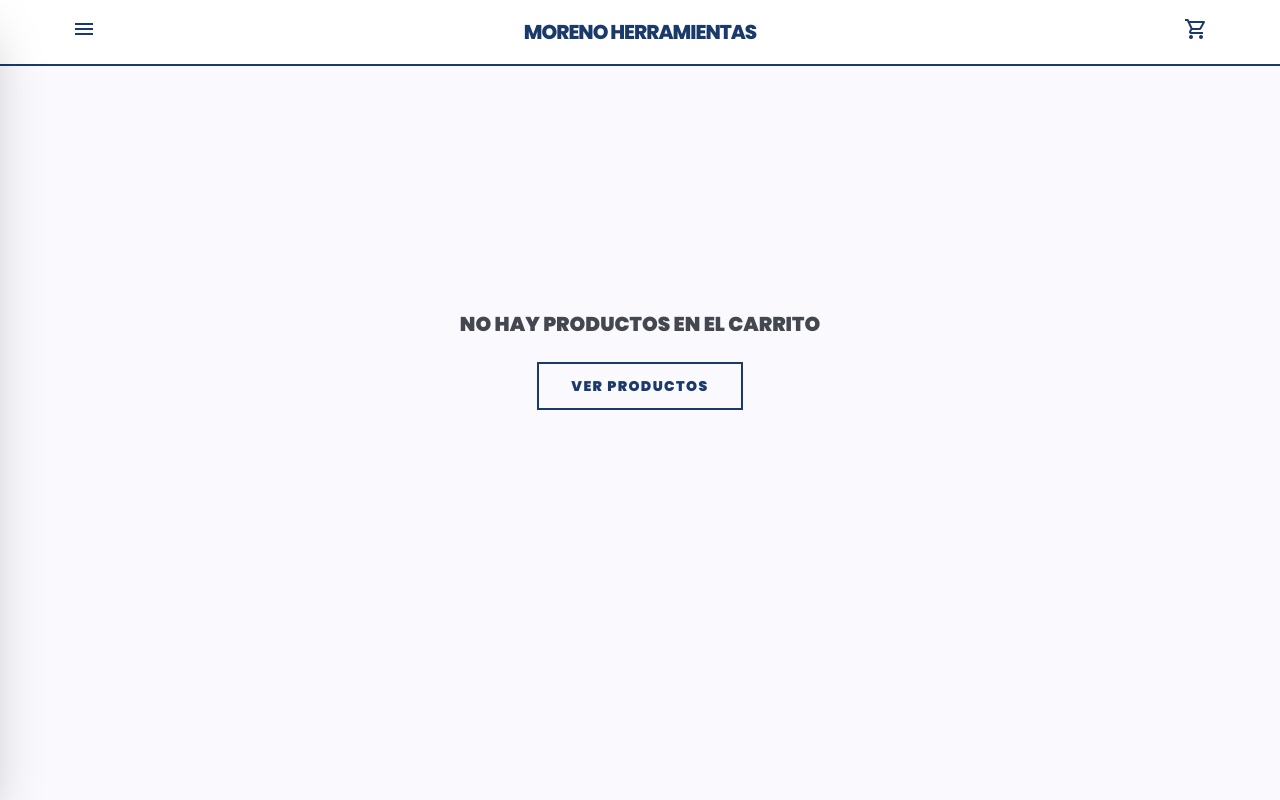
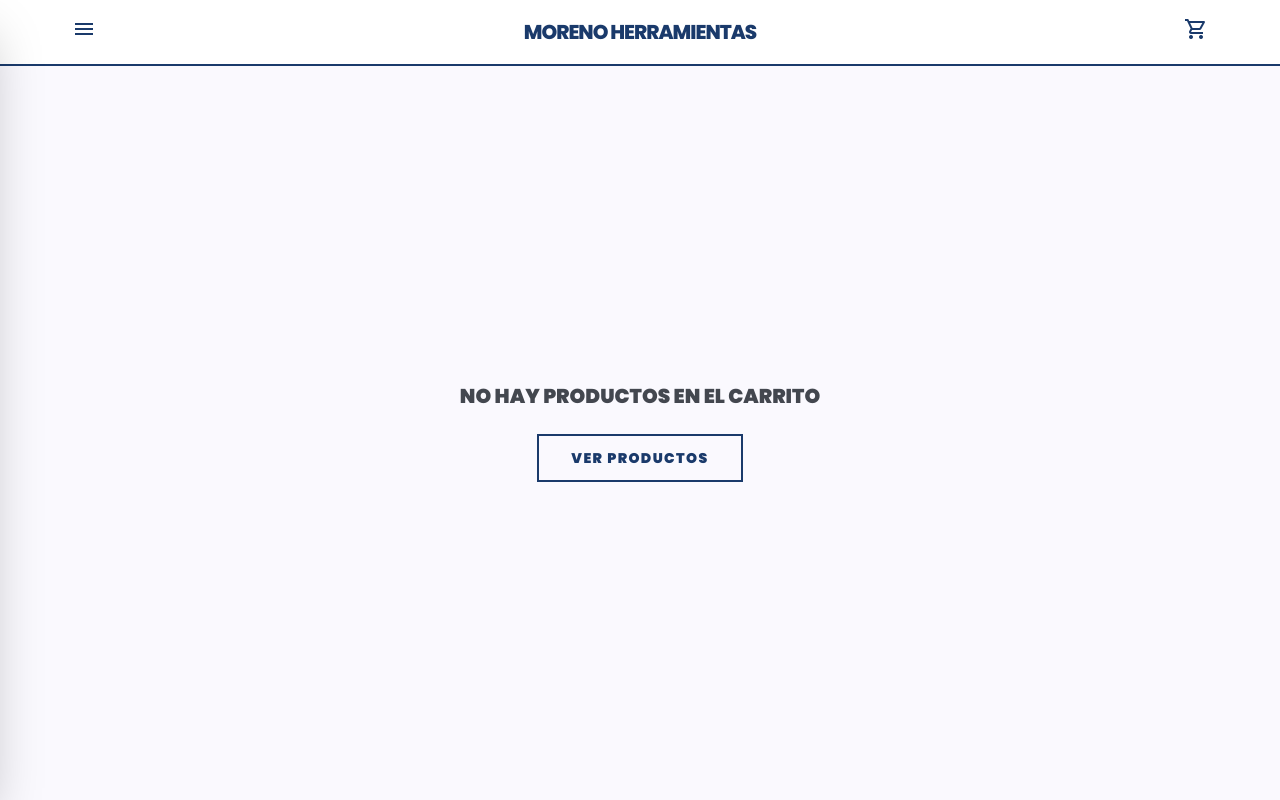
Before and after one commit to campuzanodev2001/morenoherramientas, a Next.js app: page /checkout in a window 1280 px wide. Built offline with nearby package versions, Linux system fonts and the light colour scheme.

Commit message:
minor ui fix

```diff
--- a/app/checkout/page.tsx
+++ b/app/checkout/page.tsx
@@ -102,7 +102,7 @@ export default function CheckoutPage() {
             <CartHeader />
           </div>
         </header>
-        <main className="pt-16 max-w-[1280px] mx-auto w-full px-4 md:px-16 flex flex-col items-center justify-center gap-6 py-20 text-center min-h-[calc(100dvh-4rem)]">
+        <main className="mt-16 max-w-[1280px] mx-auto w-full px-4 md:px-16 flex flex-col items-center justify-center gap-6 py-20 text-center min-h-[calc(100dvh-4rem)]">
           <p className="text-xl font-black uppercase text-on-surface-variant">
             No hay productos en el carrito
           </p>
@@ -132,7 +132,7 @@ export default function CheckoutPage() {
         </div>
       </header>
 
-      <main className="pt-16 max-w-[1280px] mx-auto w-full px-4 md:px-16 py-8">
+      <main className="mt-16 max-w-[1280px] mx-auto w-full px-4 md:px-16 py-8">
         <div className="flex items-center gap-3 mb-6">
           <Link
             href="/carrito"
```
